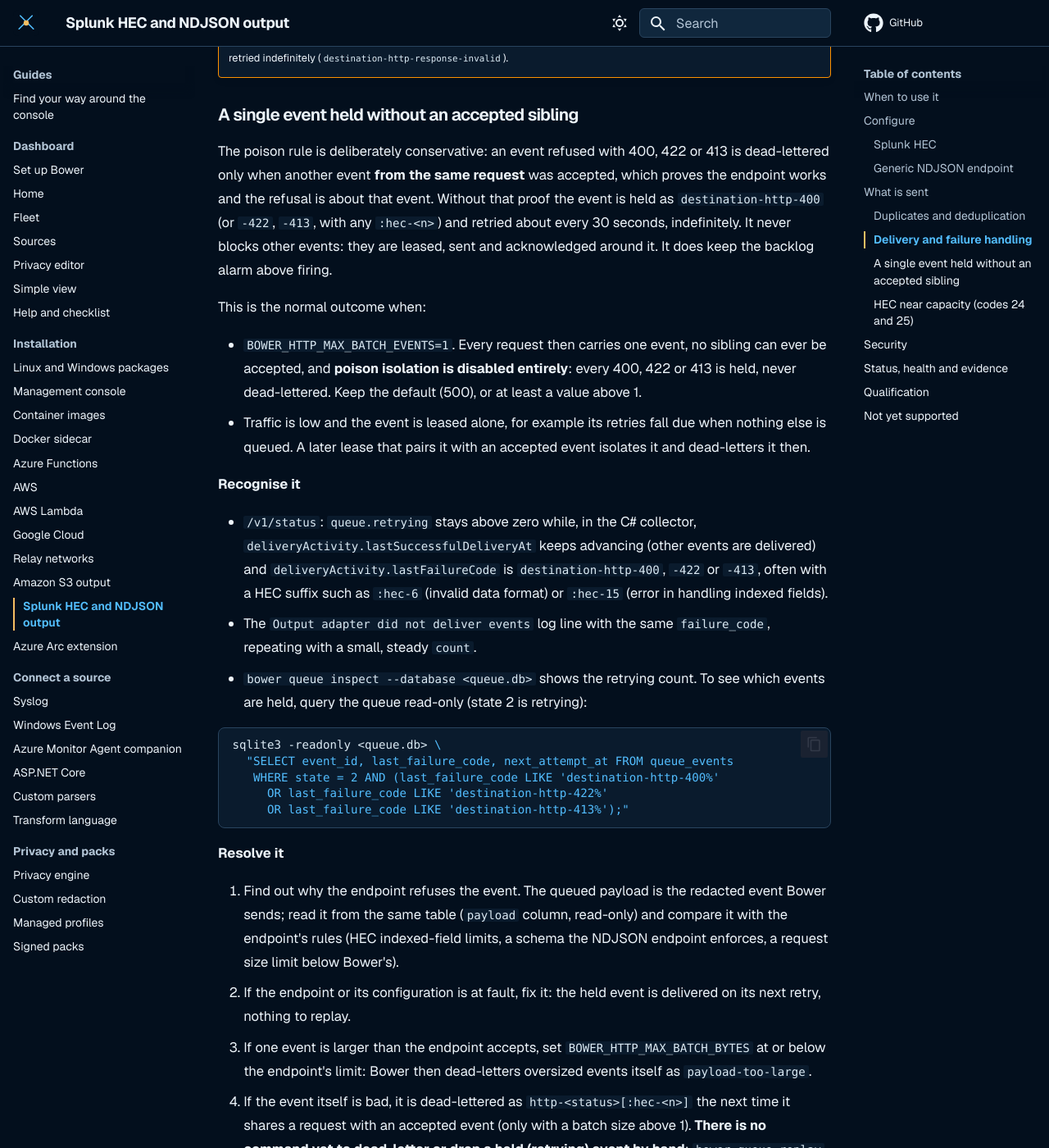
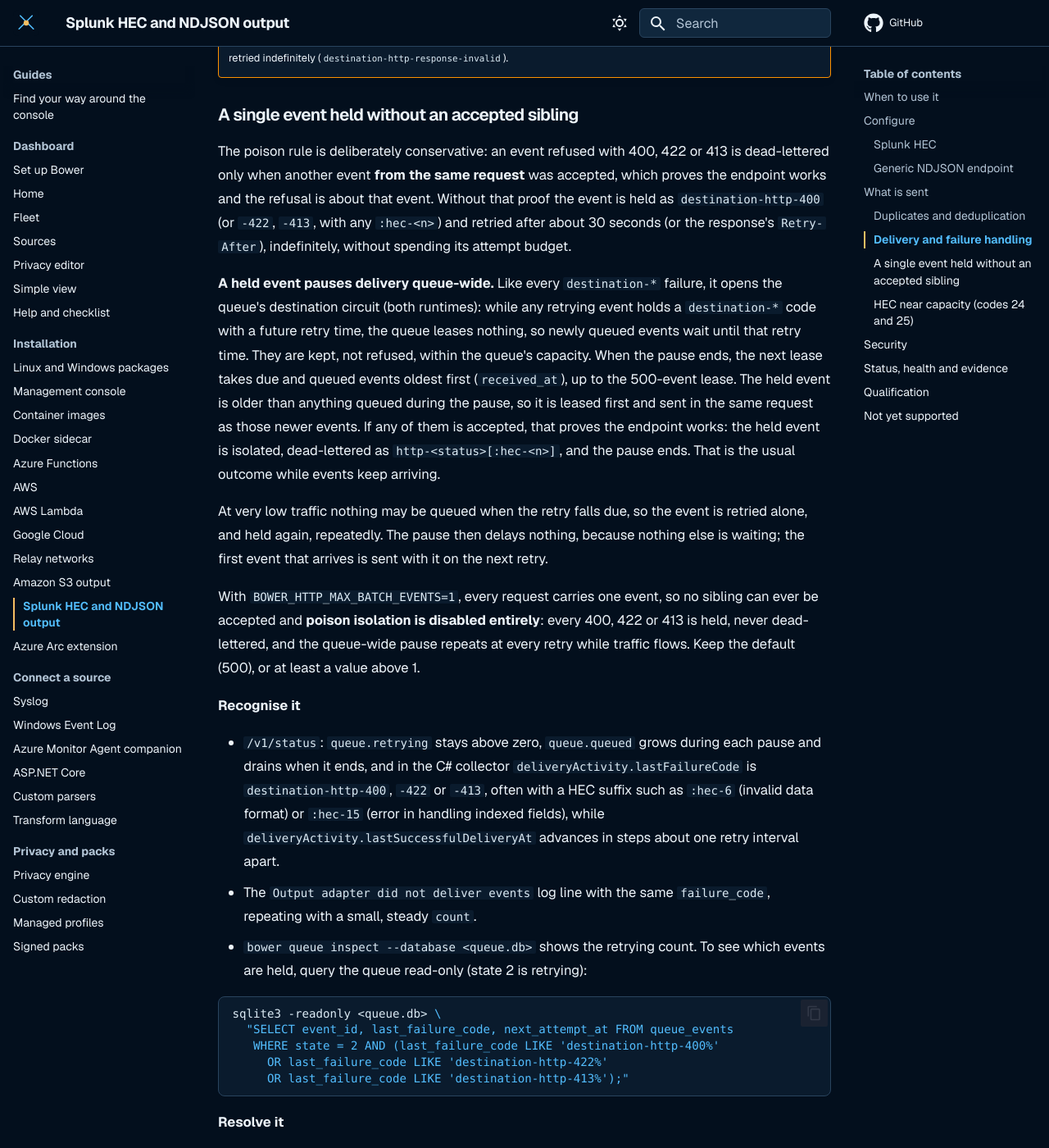
Before and after one commit to jusso-dev/Bower, an MkDocs documentation site: the page built from docs/deployment/http-splunk-hec-output.md, in a window 1280 px wide and 1400 px high, scrolled down 5970 px. Shown: the whole window at 82% size. Built offline with MkDocs 1.6.1 and Material for MkDocs 9.7.7, drawn with Linux system fonts in a browser that asks for light colours.

Commit message:
Docs: a held HTTP event pauses delivery queue-wide
Correct the single-event hold: a held destination-http-400/422/413
trips the queue's destination circuit in both runtimes, so nothing is
leased until its retry time (about 30 s). Verified against the lease
SQL (NOT EXISTS over retrying destination-* rows, ORDER BY received_at
ASC): the next lease takes the held event first together with events
queued during the pause, so an accepted sibling lets isolation
dead-letter it and the pause ends. At very low traffic it may be retried
alone, but then nothing else is waiting. With
BOWER_HTTP_MAX_BATCH_EVENTS=1 the pause repeats every retry while
traffic flows.

Co-Authored-By: Claude Opus 5.5 <noreply@anthropic.com>

```diff
--- a/docs/deployment/http-splunk-hec-output.md
+++ b/docs/deployment/http-splunk-hec-output.md
@@ -168,25 +168,37 @@ The poison rule is deliberately conservative: an event refused with 400, 422 or
 dead-lettered only when another event **from the same request** was accepted, which
 proves the endpoint works and the refusal is about that event. Without that proof the
 event is held as `destination-http-400` (or `-422`, `-413`, with any `:hec-<n>`) and
-retried about every 30 seconds, indefinitely. It never blocks other events: they are
-leased, sent and acknowledged around it. It does keep the backlog alarm above firing.
+retried after about 30 seconds (or the response's `Retry-After`), indefinitely, without
+spending its attempt budget.
 
-This is the normal outcome when:
+**A held event pauses delivery queue-wide.** Like every `destination-*` failure, it opens
+the queue's destination circuit (both runtimes): while any retrying event holds a
+`destination-*` code with a future retry time, the queue leases nothing, so newly queued
+events wait until that retry time. They are kept, not refused, within the queue's
+capacity. When the pause ends, the next lease takes due and queued events oldest first
+(`received_at`), up to the 500-event lease. The held event is older than anything queued
+during the pause, so it is leased first and sent in the same request as those newer
+events. If any of them is accepted, that proves the endpoint works: the held event is
+isolated, dead-lettered as `http-<status>[:hec-<n>]`, and the pause ends. That is the
+usual outcome while events keep arriving.
 
-- `BOWER_HTTP_MAX_BATCH_EVENTS=1`. Every request then carries one event, no sibling can
-  ever be accepted, and **poison isolation is disabled entirely**: every 400, 422 or 413
-  is held, never dead-lettered. Keep the default (500), or at least a value above 1.
-- Traffic is low and the event is leased alone, for example its retries fall due when
-  nothing else is queued. A later lease that pairs it with an accepted event isolates it
-  and dead-letters it then.
+At very low traffic nothing may be queued when the retry falls due, so the event is
+retried alone, and held again, repeatedly. The pause then delays nothing, because nothing
+else is waiting; the first event that arrives is sent with it on the next retry.
+
+With `BOWER_HTTP_MAX_BATCH_EVENTS=1`, every request carries one event, so no sibling can
+ever be accepted and **poison isolation is disabled entirely**: every 400, 422 or 413 is
+held, never dead-lettered, and the queue-wide pause repeats at every retry while traffic
+flows. Keep the default (500), or at least a value above 1.
 
 **Recognise it**
 
-- `/v1/status`: `queue.retrying` stays above zero while, in the C# collector,
-  `deliveryActivity.lastSuccessfulDeliveryAt` keeps advancing (other events are
-  delivered) and `deliveryActivity.lastFailureCode` is `destination-http-400`, `-422` or
-  `-413`, often with a HEC suffix such as `:hec-6` (invalid data format) or `:hec-15`
-  (error in handling indexed fields).
+- `/v1/status`: `queue.retrying` stays above zero, `queue.queued` grows during each
+  pause and drains when it ends, and in the C# collector
+  `deliveryActivity.lastFailureCode` is `destination-http-400`, `-422` or `-413`, often
+  with a HEC suffix such as `:hec-6` (invalid data format) or `:hec-15` (error in
+  handling indexed fields), while `deliveryActivity.lastSuccessfulDeliveryAt` advances
+  in steps about one retry interval apart.
 - The `Output adapter did not deliver events` log line with the same `failure_code`,
   repeating with a small, steady `count`.
 - `bower queue inspect --database <queue.db>` shows the retrying count. To see which
```
Also changed, not shown: src/Bower.Output.Http/AGENTS.md (+5 -2 lines).
